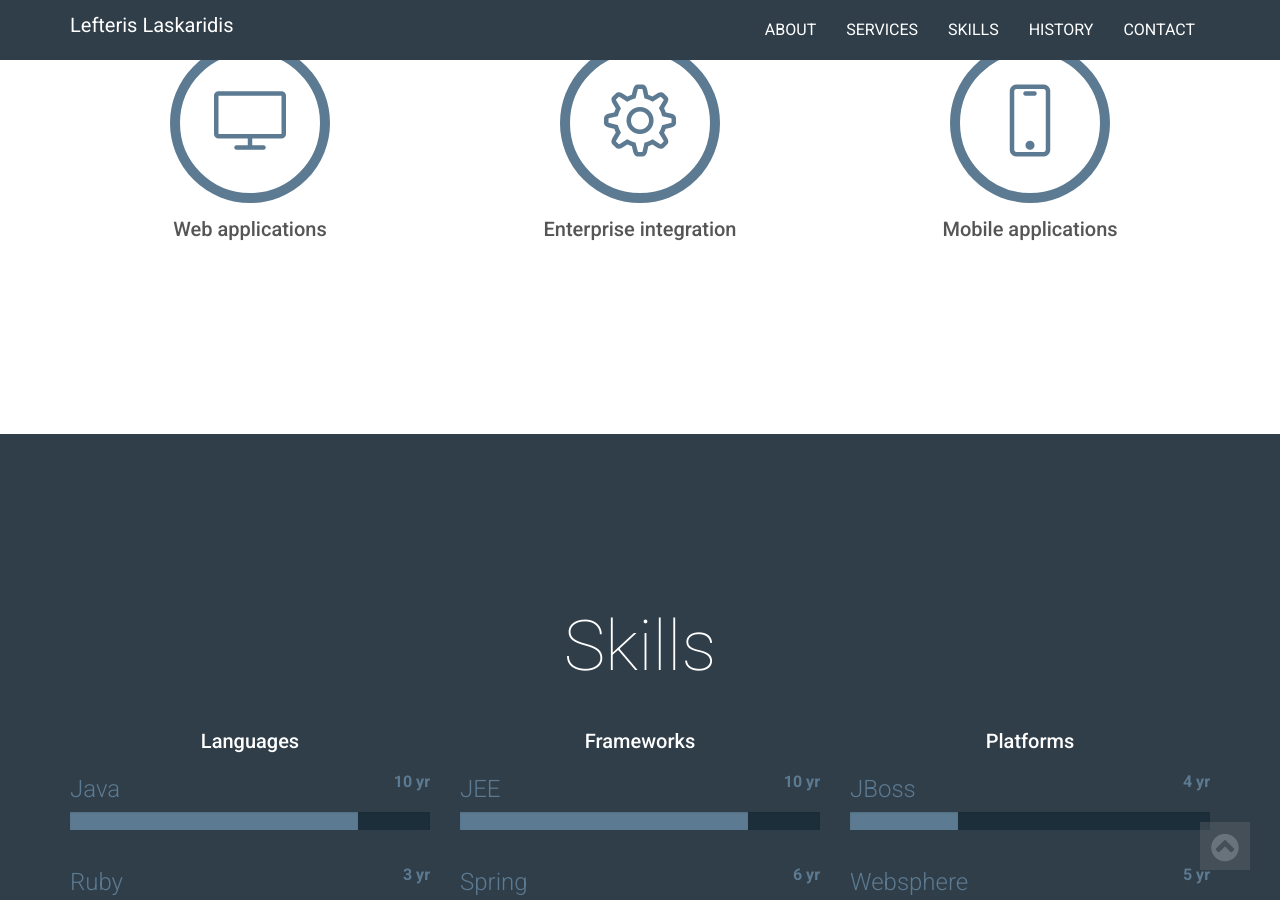
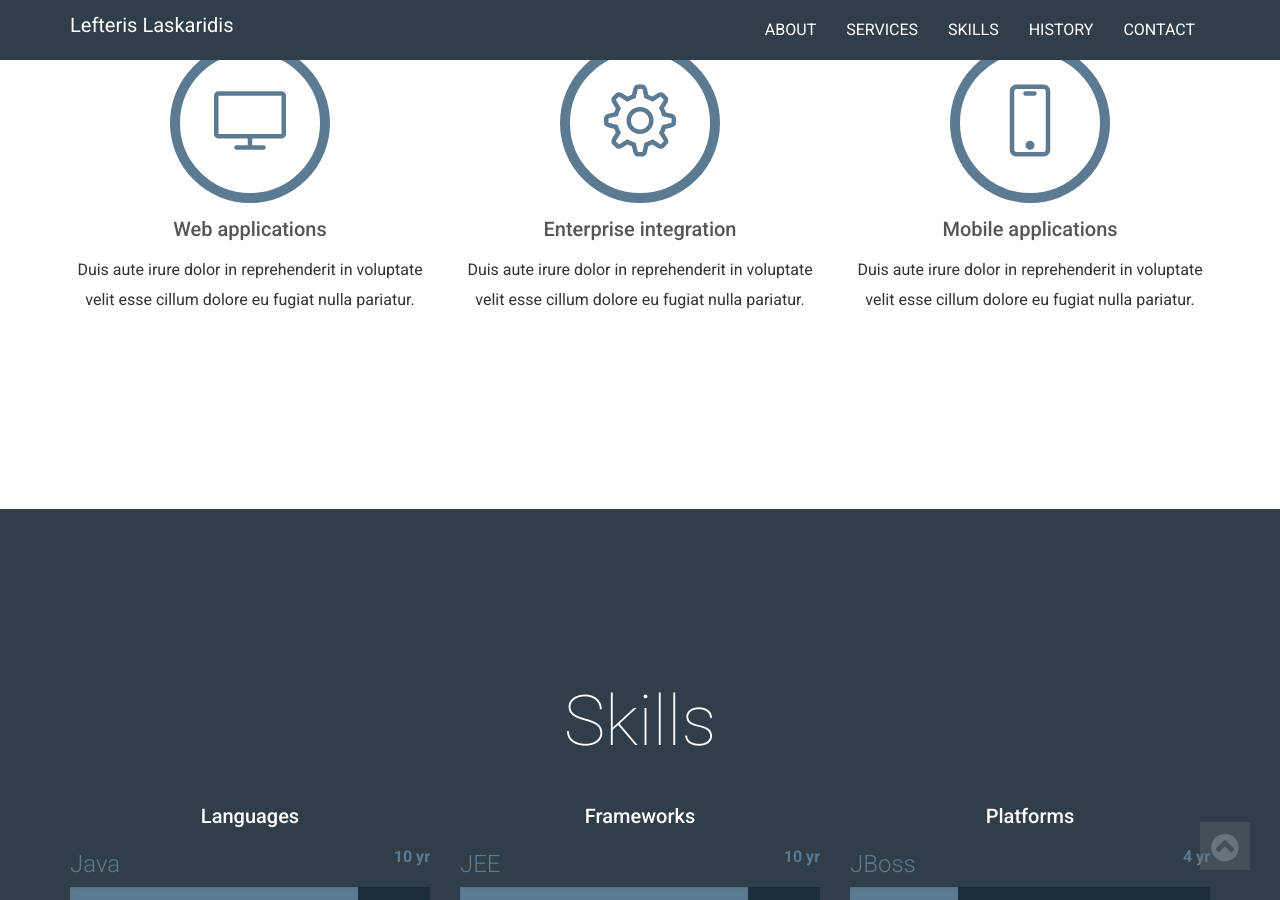
Before and after one commit to laskaridis/laskaridis.github.io, a Jekyll site: the page built from index.html, in a window 1280 px wide and 900 px high, scrolled down 1811 px. Built offline with Jekyll 4.4.1, drawn with Linux system fonts in a browser that asks for light colours; nearby versions of some CDN libraries; some web fonts are replaced; comment, search, counter and statistics services are not loaded.

Commit message:
Add service description

```diff
--- a/_includes/services.html
+++ b/_includes/services.html
@@ -1,6 +1,6 @@
 <section id="services">
 <div class="container">
-  <h3 class="section-title">Services</h3>
+  <h2 class="section-title">Services</h2>
   <div class="row">
     <div class="col-md-4 wow fadeInLeft" data-wow-delay="0.2s">
       <div class="service-box text-center">
@@ -8,6 +8,10 @@
           <i class="icon-screen-desktop icon-large"></i>
         </div>
         <h4>Web applications</h4>
+        <p>
+          Duis aute irure dolor in reprehenderit in voluptate
+          velit esse cillum dolore eu fugiat nulla pariatur.
+        </p>
       </div>
     </div>
     <div class="col-md-4 wow fadeInDown" data-wow-delay="0.2s">
@@ -16,6 +20,10 @@
           <i class="icon-settings icon-large"></i>
         </div>
         <h4>Enterprise integration</h4>
+        <p>
+          Duis aute irure dolor in reprehenderit in voluptate
+          velit esse cillum dolore eu fugiat nulla pariatur.
+        </p>
       </div>
     </div>
     <div class="col-md-4 wow fadeInRight" data-wow-delay="0.2s">
@@ -24,6 +32,10 @@
           <i class="icon-screen-smartphone icon-large"></i>
         </div>
         <h4>Mobile applications</h4>
+        <p>
+          Duis aute irure dolor in reprehenderit in voluptate
+          velit esse cillum dolore eu fugiat nulla pariatur.
+        </p>
       </div>
     </div>
   </div>
```
